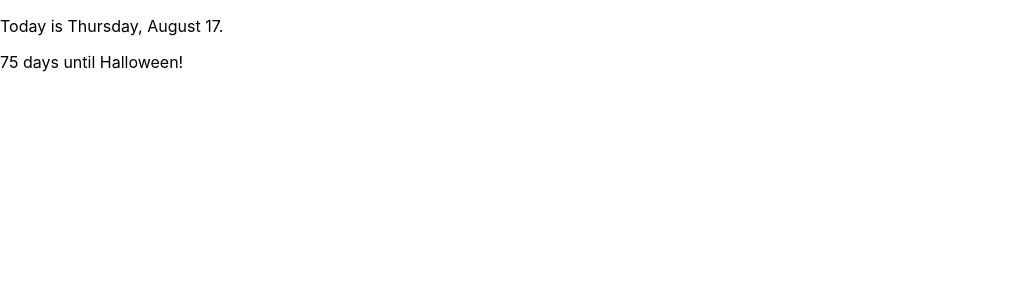
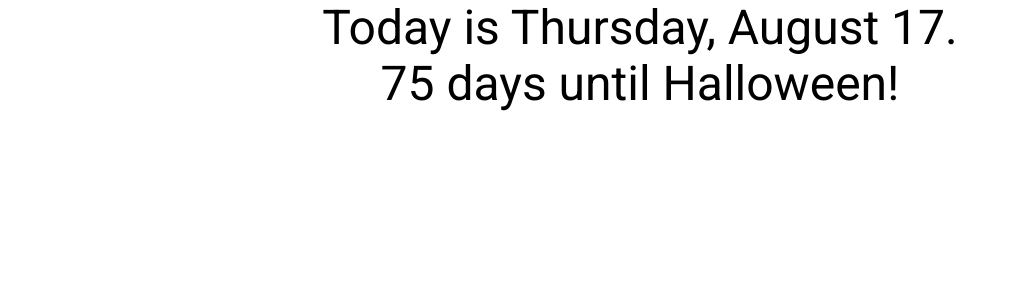
Before and after one commit to RossaMania/Halloween-Countdown, a React (Create React App) app: page / in a window 1280 px wide. Shown: the top 300 px of the page, without its empty margins (0-1017 px from the left). Built offline with nearby package versions, Linux system fonts and the light colour scheme.

Commit message:
Imported Typography across all three components. Wrapped return expressions and text with Typography tags, set alignment to center, and set variant to h3.

```diff
--- a/src/components/countdown.js
+++ b/src/components/countdown.js
@@ -1,4 +1,5 @@
 import React, { useEffect, useState } from "react";
+import Typography from "@mui/material/Typography";
 
 const Countdown = () => {
   const [countdown, setCountdown] = useState("");
@@ -15,14 +16,12 @@ const Countdown = () => {
     const timeRemaining = halloweenThisYear - currentDate;
 
     // Convert milliseconds to days
-    const daysRemaining = Math.ceil(timeRemaining / (1000 * 60 * 60 * 24))
+    const daysRemaining = Math.ceil(timeRemaining / (1000 * 60 * 60 * 24));
 
-    setCountdown(`${daysRemaining} days until Halloween!`)
-  }, [])
+    setCountdown(`${daysRemaining} days until Halloween!`);
+  }, []);
 
-  return (
-    <p>{countdown}</p>
-  )
-}
+  return <Typography variant="h3" align="center">{countdown}</Typography>;
+};
 
 export default Countdown;
--- a/src/components/datetoday.js
+++ b/src/components/datetoday.js
@@ -1,4 +1,5 @@
 import React, { useState, useEffect } from "react";
+import Typography from "@mui/material/Typography";
 
 const DaysOfWeek = [
   "Sunday",
@@ -37,9 +38,10 @@ const DateToday = () => {
   }, [])
 
   return (
-    <div>
-      <p>{currentDay}</p>
-    </div>
+
+    <Typography variant="h3" align="center">
+      {currentDay}
+    </Typography>
   );
 
 
--- a/src/components/halloweenstatus.js
+++ b/src/components/halloweenstatus.js
@@ -1,7 +1,10 @@
 import React from "react";
+import Typography from "@mui/material/Typography";
 
 const HalloweenStatus = () => {
-  return <p>It's Halloween.</p>;
-};
+
+  return <Typography align="center" variant="h1"> It's Halloween!</Typography>
+
+}
 
 export default HalloweenStatus;
```
